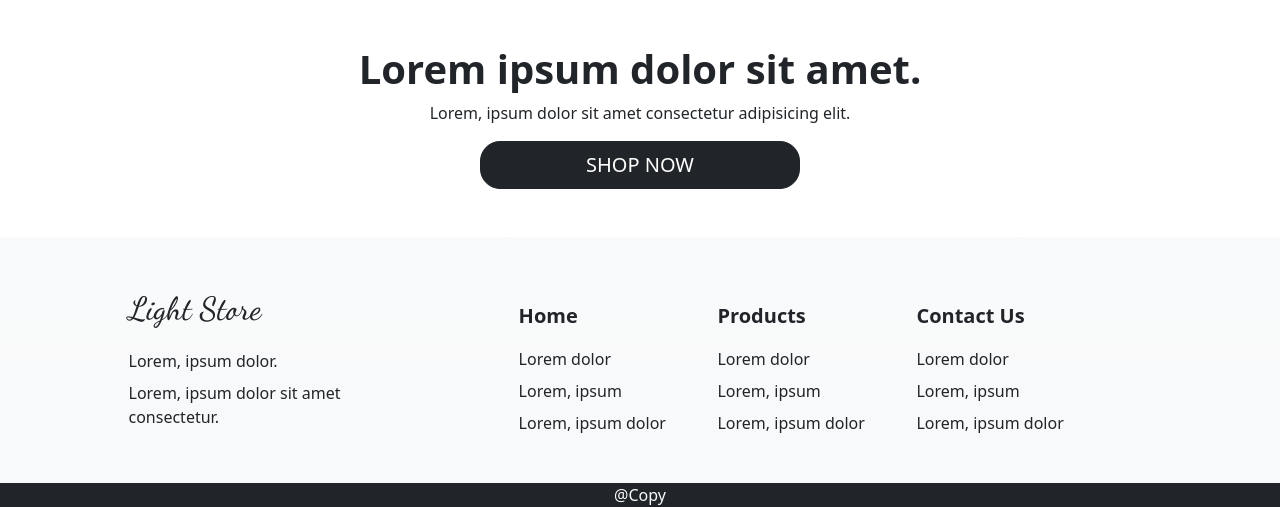
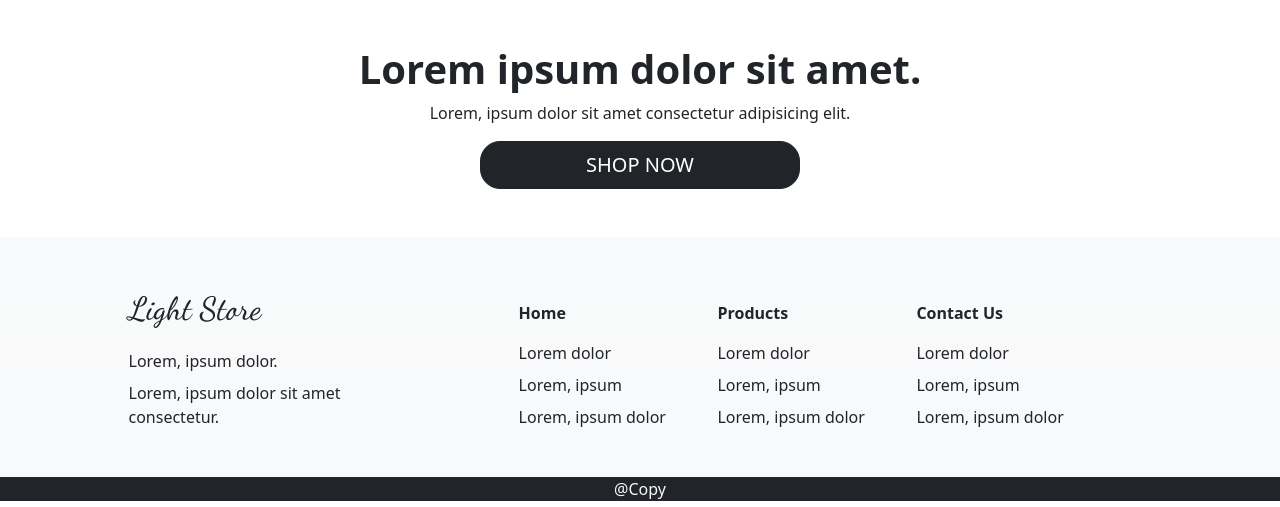
Before and after one commit to Tobiiadee/BootStrap_Project, a plain HTML site: page index.html in a window 1280 px wide. Shown: the part 2893-3400 px from the top of the page. Drawn offline with nearby package versions, Linux system fonts and the light colour scheme.

Commit message:
New commit

```diff
--- a/index.html
+++ b/index.html
@@ -215,21 +215,21 @@
 
           <div class="col-md-7 col-12 d-flex justify-content-around mt-3">
             <div class="col-3">
-              <div class="mb-3 ms-xs-4"><a href="#" class="fw-normal fs-5 fw-bold text-dark text-decoration-none">Home</a></div>
+              <div class="mb-3 ms-xs-4"><a href="#" class="fw-normal display-7 fw-bold text-dark text-decoration-none">Home</a></div>
               <div class=" ms-md-0 m-auto mb-2 d-none d-md-block">Lorem dolor</div>
               <div class=" ms-md-0 m-auto mb-2 d-none d-md-block">Lorem, ipsum</div>
               <div class=" ms-md-0 m-auto d-none d-md-block">Lorem, ipsum dolor</div>
             </div>
 
             <div class="col-3">
-              <div class="mb-3 ms-xs-4"><a href="#" class="fw-normal fs-5 fw-bold text-dark text-decoration-none">Products</a></div>
+              <div class="mb-3 ms-xs-4"><a href="#" class="fw-normal display-7 fw-bold text-dark text-decoration-none">Products</a></div>
               <div class=" ms-md-0 m-auto mb-2 d-none d-md-block">Lorem dolor</div>
               <div class=" ms-md-0 m-auto mb-2 d-none d-md-block">Lorem, ipsum</div>
               <div class=" ms-md-0 m-auto d-none d-md-block">Lorem, ipsum dolor</div>
             </div>
 
             <div class="col-4">
-              <div class="mb-3 ms-xs-4"><a href="#" class="fw-normal fs-5 fw-bold text-dark text-decoration-none">Contact Us</a></div>
+              <div class="mb-3 ms-xs-4"><a href="#" class="fw-normal display-7 fw-bold text-dark text-decoration-none">Contact Us</a></div>
               <div class=" ms-md-0 m-auto mb-2 d-none d-md-block">Lorem dolor</div>
               <div class=" ms-md-0 m-auto mb-2 d-none d-md-block">Lorem, ipsum</div>
               <div class=" ms-md-0 m-auto d-none d-md-block">Lorem, ipsum dolor</div>
```
